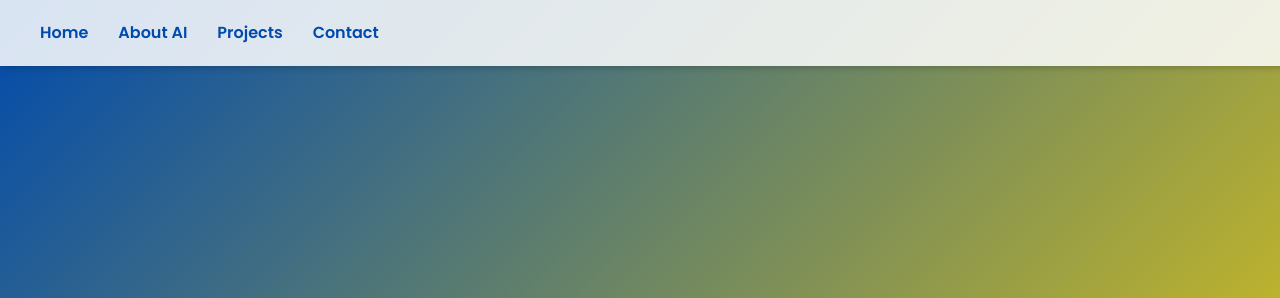
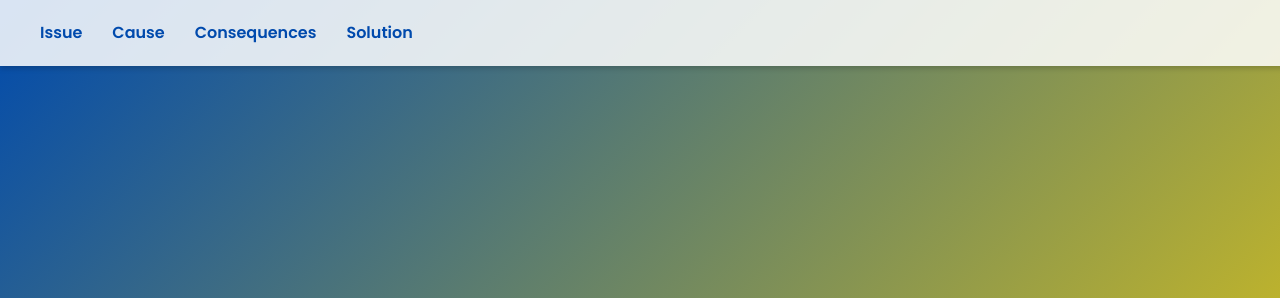
Before and after one commit to Jihoo-YANG/Ai-chatbot, a plain HTML site: page index.html in a window 1280 px wide. Shown: the top 298 px of the page. Drawn offline with Linux system fonts and the light colour scheme.

Commit message:
Update index.html

```diff
--- a/index.html
+++ b/index.html
@@ -146,10 +146,10 @@
 <body>
   <!-- Header -->
   <header>
-    <a href="#home">Home</a>
-    <a href="#about">About AI</a>
-    <a href="#projects">Projects</a>
-    <a href="#contact">Contact</a>
+    <a href="#home">Issue</a>
+    <a href="#about">Cause</a>
+    <a href="#projects">Consequences</a>
+    <a href="#contact">Solution</a>
   </header>
 
   <!-- Hero Section -->
@@ -200,4 +200,5 @@
     });
   </script>
 </body>
+
 </html>
```
